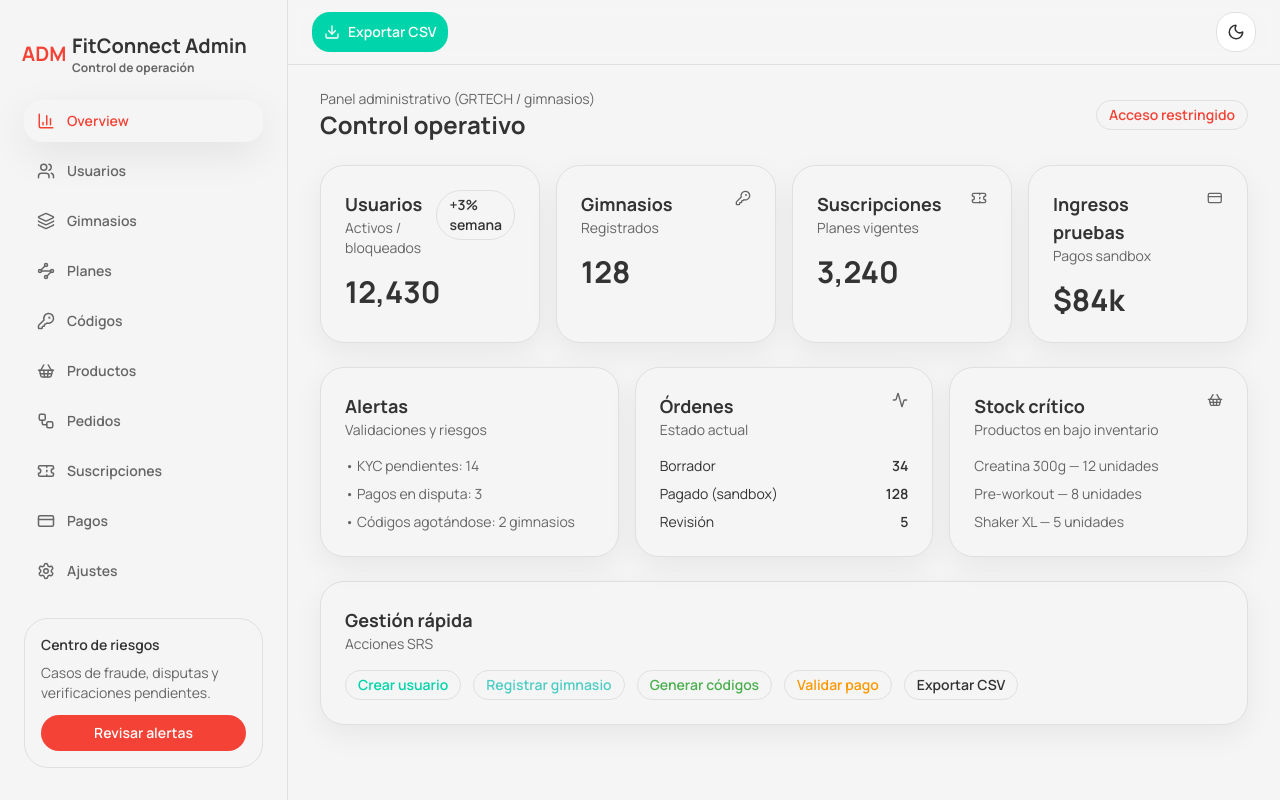
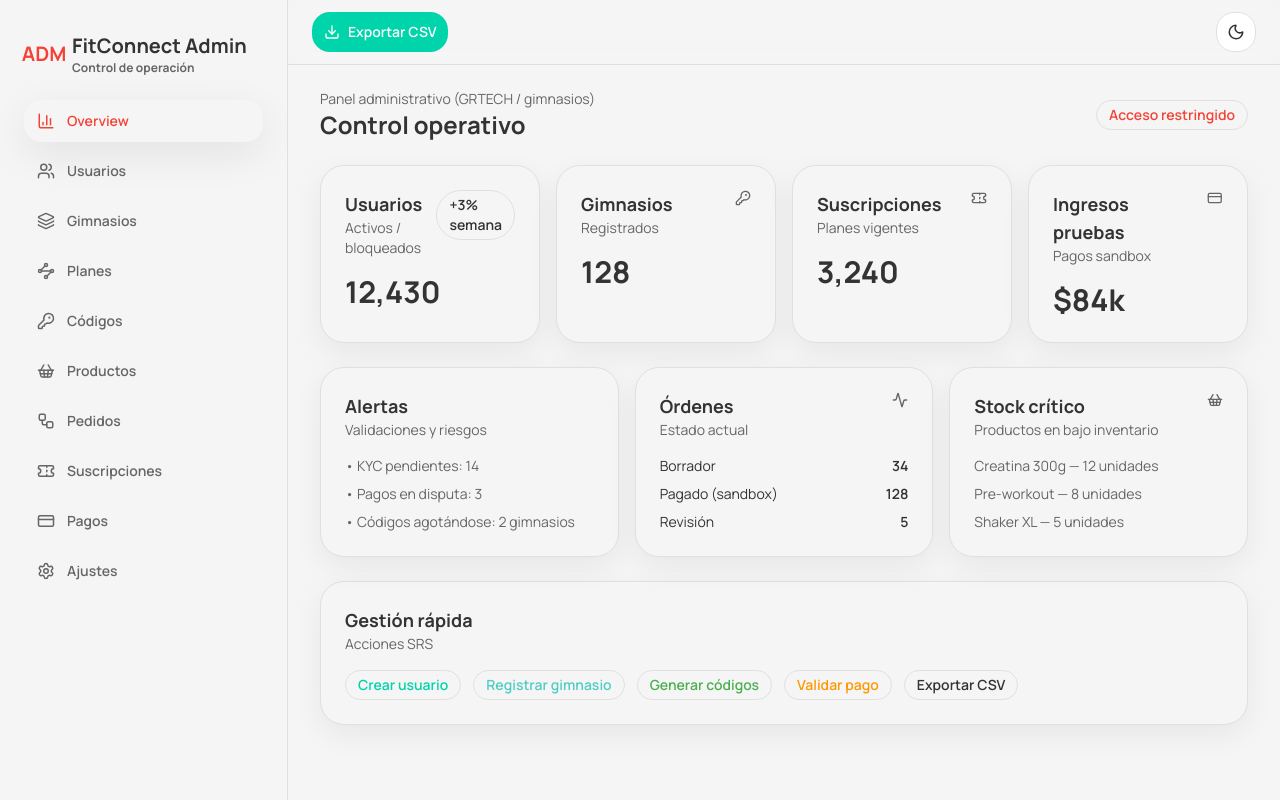
Before and after one commit to Luchadortomy1/webi, a React (Vite) app in the folder fitconnect/: page /admin in a window 1280 px wide. Built offline with nearby package versions, Linux system fonts and the light colour scheme.

Commit message:
Quitando lo de control de riesgos

```diff
--- a/fitconnect/src/components/AdminSidebar.tsx
+++ b/fitconnect/src/components/AdminSidebar.tsx
@@ -47,13 +47,6 @@ const AdminSidebar = () => {
         ))}
       </nav>
 
-      <div className="mt-auto rounded-2xl border border-border bg-gradient-to-br from-error/10 via-surface to-surface p-4 text-sm">
-        <p className="font-semibold text-text mb-2">Centro de riesgos</p>
-        <p className="text-text-secondary mb-3">Casos de fraude, disputas y verificaciones pendientes.</p>
-        <button className="w-full rounded-xl bg-error px-3 py-2 text-sm font-semibold text-background hover:opacity-90 transition-opacity">
-          Revisar alertas
-        </button>
-      </div>
     </aside>
   )
 }
```
